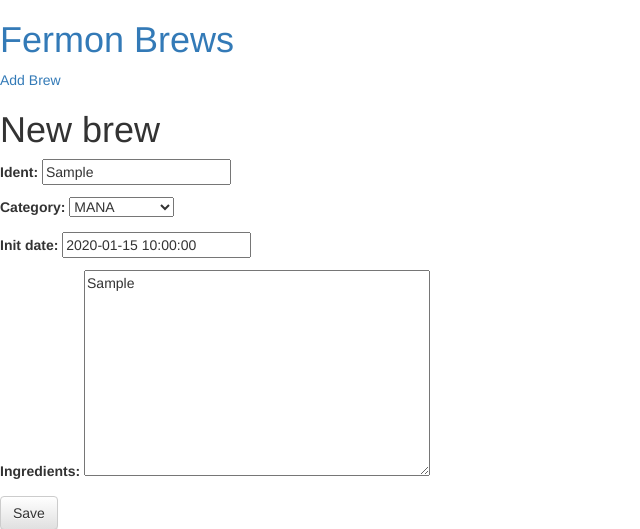
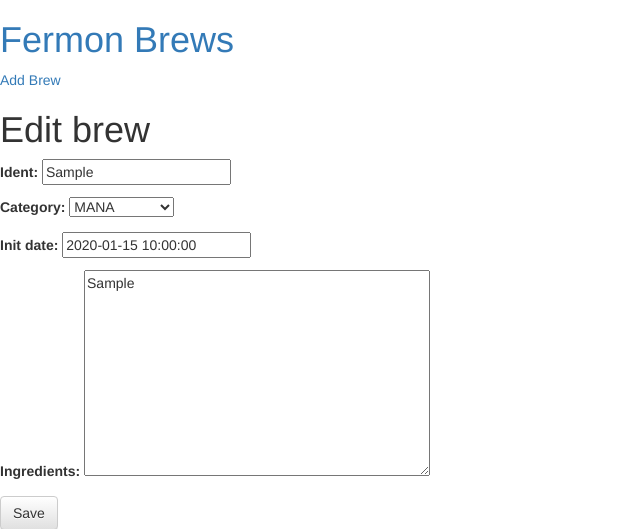
Before and after one commit to viovoid/fermon-server, a Django app: page /brew/1/edit/ in a window 1280 px wide. Shown: the top 529 px of the page, without its empty margins (0-640 px from the left). Run offline with Django 3.2, Linux system fonts and the light colour scheme; a user stored in the database is signed in; tables that the repository leaves empty hold one stand-in row (values such as "Sample post"); some libraries are stand-ins or nearby versions.

Commit message:
Conditionally change header language

```diff
--- a/brews/templates/brews/brew_detail.html
+++ b/brews/templates/brews/brew_detail.html
@@ -4,6 +4,7 @@
   <div class="brew">
     <a class="btn btn-default" href="{% url 'brew_edit' pk=brew.pk %}">Edit</a>
     <h1>{{ brew.ident }}</h1>
+    <p>{{ brew.category }}</p>
     <p>{{ brew.init_date }}</p>
     <p>{{ brew.ingredients }}</p>
     <div class="updates">
--- a/brews/templates/brews/brew_edit.html
+++ b/brews/templates/brews/brew_edit.html
@@ -1,7 +1,11 @@
 {% extends 'brews/base.html' %}
 
 {% block content %}
-  <h1>New brew</h1>
+  {% if form.instance.pk is None %}
+    <h1>New brew</h1>
+  {% else %}
+    <h1>Edit brew</h1>
+  {% endif %}
   <form method="POST" class="post-form">{% csrf_token %}
     {{ form.as_p }}
     <button type="submit" class="save btn btn-default">Save</button>
```
